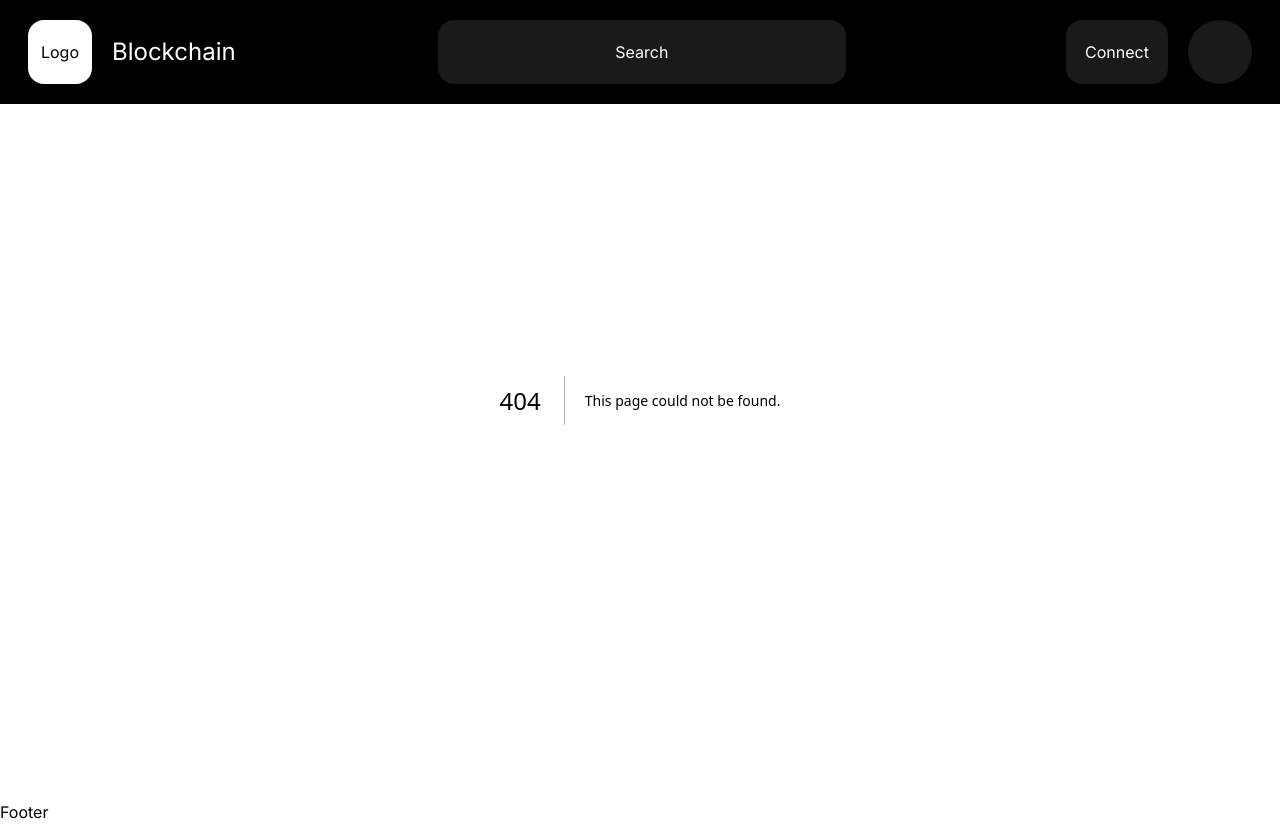
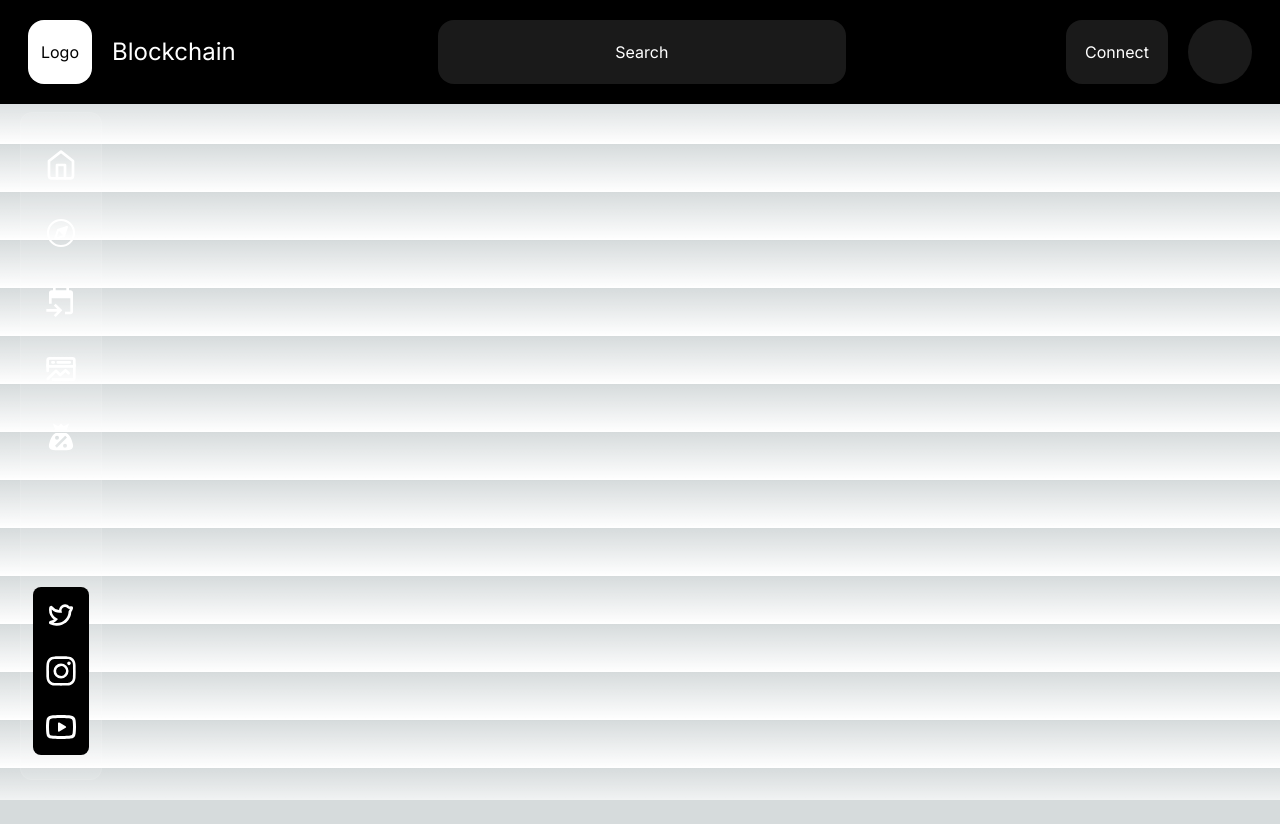
Before and after one commit to Csluu/pokemon-wiki, a Next.js app: page /explore in a window 1280 px wide. Before the commit this address had no page. After the commit the page ends 800 px from the top, so only its background shows below. Built offline with nearby package versions, Linux system fonts and the light colour scheme.

Commit message:
Navbar hover effects

```diff
--- /dev/null
+++ b/src/app/explore/page.tsx
@@ -0,0 +1,7 @@
+import React from "react";
+
+const page = () => {
+	return <div>page</div>;
+};
+
+export default page;
--- /dev/null
+++ b/src/app/marketStatistics/page.tsx
@@ -0,0 +1,7 @@
+import React from "react";
+
+const page = () => {
+	return <div>page</div>;
+};
+
+export default page;
--- /dev/null
+++ b/src/app/upcoming/page.tsx
@@ -0,0 +1,7 @@
+import React from "react";
+
+const page = () => {
+	return <div>page</div>;
+};
+
+export default page;
--- /dev/null
+++ b/src/app/yieldFarming/page.tsx
@@ -0,0 +1,7 @@
+import React from "react";
+
+const page = () => {
+	return <div>page</div>;
+};
+
+export default page;
--- a/src/components/Sidebar.tsx
+++ b/src/components/Sidebar.tsx
@@ -1,67 +1,78 @@
 "use client";
 
-import { FC } from "react";
+import { FC, useEffect, useState } from "react";
 import Link from "next/link";
 import Image from "next/image";
 import { navlinks, socialMediaLinks } from "@/constants";
-import { useState } from "react";
 
 interface SidebarProps {}
 
 interface LinkIconProps {
 	name: string;
 	imgUrl: string;
-	isActive: boolean;
-	handleClick: () => void;
+	isActive: string;
+	handleClick: (name: string) => void;
 	link: string;
 }
 
 const LinkIcon = ({
 	name,
 	imgUrl,
-	isActive,
 	handleClick,
 	link,
+	isActive,
 }: LinkIconProps) => (
 	<Link href={link}>
-		<div className="w-10 h-10 flex justify-center" onClick={handleClick}>
+		<div
+			className="group w-14 h-14 flex justify-center hover:bg-slate-700 rounded-md transition duration-75 ease-in-out place-items-center"
+			onClick={() => handleClick(name)}
+		>
 			<Image src={imgUrl} alt={name} />
+			<div className="fixed group-hover:visible invisible text-white left-28 bg-slate-700 p-3 w-fit h-fit justify-center place-items-center rounded-md border-[1px] border-gray-800 transition duration-75 ease-in-out">
+				{name}
+			</div>
 		</div>
 	</Link>
 );
 
 const Sidebar: FC<SidebarProps> = () => {
-	const [isActive, setIsActive] = useState("home");
+	const [isMenuOpen, setIsMenuOpen] = useState(false);
+	const [isActive, setIsActive] = useState("Home");
 
-	// Define handleClick function here or pass it as a prop if necessary
-	const handleClick = () => {
-		console.log("Link clicked");
+	// rewrite this a few times
+	useEffect(() => {
+		console.log(isActive);
+	}, [isActive]);
+
+	const handleClick = (name: string) => {
+		setIsActive(name);
 	};
 
 	return (
-		<div className="flex fixed w-20 top-28 bottom-5 left-5 flex-col py-6 px-3 bg-nav-bg border-nav-border border-[1px] transition-all duration-500 ease-in-out rounded-2xl gap-6 overflow-hidden justify-between place-items-center">
-			<div className="flex flex-col gap-6">
+		<div className="flex fixed w-25 top-28 bottom-5 left-5 flex-col py-6 px-3 bg-nav-bg border-nav-border border-[1px] transition-all duration-500 ease-in-out rounded-xl gap-6 overflow-hidden justify-between place-items-center">
+			<div className="flex flex-col gap-3">
 				{/* Practice this again  */}
 				{navlinks.map((link) => (
 					<LinkIcon
 						key={link.name}
 						{...link}
 						imgUrl={link.imgUrl}
-						isActive={false}
-						handleClick={handleClick}
+						isActive={isActive}
+						handleClick={() => handleClick(link.name)}
 						link={link.link}
 					/>
 				))}
 			</div>
-			<div className="flex flex-col gap-6">
+			{/* I have to make sure these links open in a different tab with security  */}
+			<div className="flex flex-col bg-black rounded-lg">
 				{/* Practice this again  */}
 				{socialMediaLinks.map((link) => (
 					<LinkIcon
 						key={link.name}
 						{...link}
 						imgUrl={link.imgUrl}
-						isActive={false}
-						handleClick={handleClick}
+						isActive={isActive}
+						handleClick={() => handleClick(link.name)}
 						link={link.link}
 					/>
 				))}
--- a/src/constants/index.ts
+++ b/src/constants/index.ts
@@ -11,27 +11,27 @@
 
 export const navlinks = [
 	{
-		name: "home",
+		name: "Home",
 		imgUrl: home,
 		link: "/",
 	},
 	{
-		name: "explore",
+		name: "Explore",
 		imgUrl: explore,
 		link: "/explore",
 	},
 	{
-		name: "upcoming",
+		name: "Upcoming",
 		imgUrl: upcoming,
 		link: "/upcoming",
 	},
 	{
-		name: "market statistics",
+		name: "Market Stats",
 		imgUrl: marketStatistics,
 		link: "/marketStatistics",
 	},
 	{
-		yieldFarming: "yield farming",
+		name: "Yield Farming",
 		imgUrl: yieldFarming,
 		link: "/yieldFarming",
 	},
@@ -39,18 +39,18 @@
 
 export const socialMediaLinks = [
 	{
-		name: "twitter",
+		name: "Twitter",
 		imgUrl: twitter,
-		link: "/twitter",
+		link: "https://twitter.com/",
 	},
 	{
-		name: "instagram",
+		name: "Instagram",
 		imgUrl: instagram,
-		link: "/instagram",
+		link: "https://www.instagram.com/",
 	},
 	{
-		name: "youtube",
+		name: "Youtube",
 		imgUrl: youtube,
-		link: "/youtube",
+		link: "https://www.youtube.com/",
 	},
 ];
```
Also changed, not shown: src/assets/youtube.svg.
